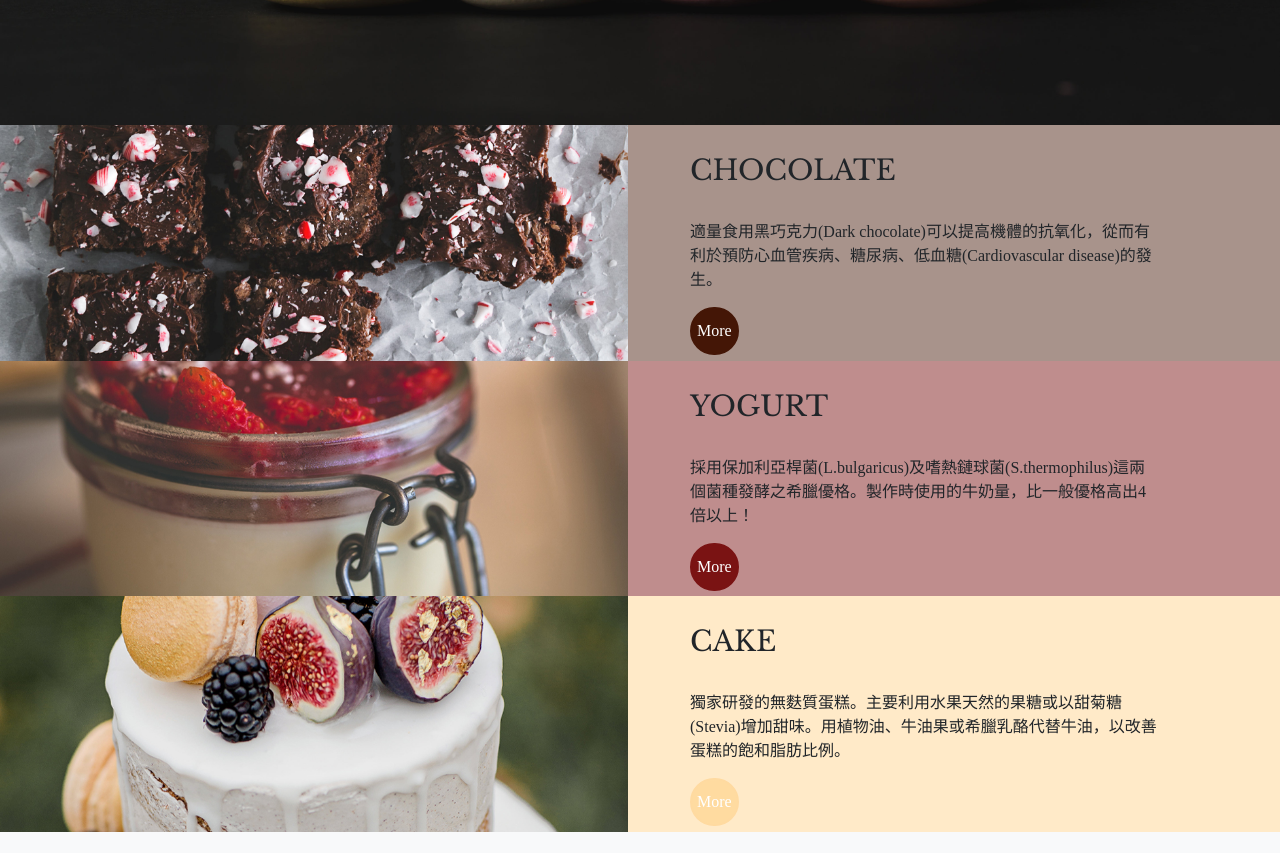
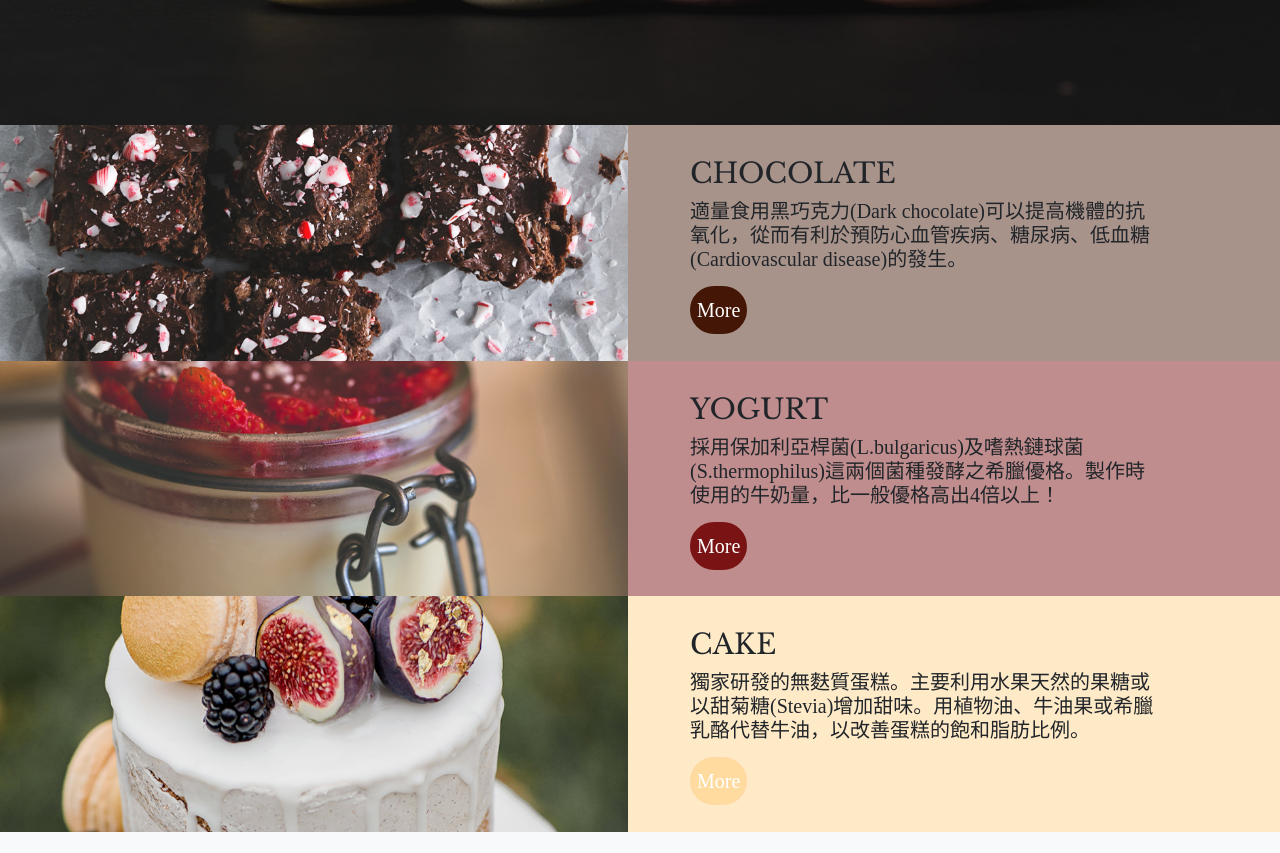
Before and after one commit to 08210304/08210304.github.io, a plain HTML site: page index.html in a window 1280 px wide. Shown: the part 1531-2384 px from the top of the page. Drawn offline with nearby package versions, Linux system fonts and the light colour scheme.

Commit message:
Add files via upload

```diff
--- a/index.html
+++ b/index.html
@@ -83,9 +83,11 @@
 font-family: 'Noto Serif TC', serif;">
         <br>
         <h3 style="font-family: 'Libre Baskerville', serif;">CHOCOLATE</h3>
-        <br>適量食用黑巧克力(Dark chocolate)可以提高機體的抗氧化，從而有利於預防心血管疾病、糖尿病、低血糖(Cardiovascular disease)的發生。
+        <h5>適量食用黑巧克力(Dark chocolate)可以提高機體的抗氧化，從而有利於預防心血管疾病、糖尿病、低血糖(Cardiovascular disease)的發生。
         <br>
-        <button class="morechoco">More</button>
+        <button class="morechoco" style="
+        margin-bottom: 10px;
+    ">More</button>
       </div>
     </div>
   </div>
@@ -175,9 +177,11 @@ font-family: 'Noto Serif TC', serif;">
 font-family: 'Noto Serif TC', serif;">
         <br>
         <h3 style="font-family: 'Libre Baskerville', serif;">YOGURT</h3>
-        <br>採用保加利亞桿菌(L.bulgaricus)及嗜熱鏈球菌(S.thermophilus)這兩個菌種發酵之希臘優格。製作時使用的牛奶量，比一般優格高出4倍以上！
+        <h5>採用保加利亞桿菌(L.bulgaricus)及嗜熱鏈球菌(S.thermophilus)這兩個菌種發酵之希臘優格。製作時使用的牛奶量，比一般優格高出4倍以上！
         <br>
-        <button class="moreyogurt">More</button>
+        <button class="moreyogurt" style="
+        margin-bottom: 10px;
+    ">More</button>
       </div>
     </div>
   </div>
@@ -269,9 +273,11 @@ font-family: 'Noto Serif TC', serif;">
 font-family: 'Noto Serif TC', serif;">
         <br>
         <h3 style="font-family: 'Libre Baskerville', serif;">CAKE</h3>
-        <br>獨家研發的無麩質蛋糕。主要利用水果天然的果糖或以甜菊糖(Stevia)增加甜味。用植物油、牛油果或希臘乳酪代替牛油，以改善蛋糕的飽和脂肪比例。
+        <h5>獨家研發的無麩質蛋糕。主要利用水果天然的果糖或以甜菊糖(Stevia)增加甜味。用植物油、牛油果或希臘乳酪代替牛油，以改善蛋糕的飽和脂肪比例。
         <br>
-        <button class="morecake">More</button>
+        <button class="morecake" style="
+        margin-bottom: 10px;
+    ">More</button>
       </div>
     </div>
   </div>
--- a/style.css
+++ b/style.css
@@ -133,3 +133,11 @@
     color:  rgb(237, 104, 32);
     font-family: 'Libre Baskerville', serif;
 }
+.map{
+    opacity: 0.3;
+}
+.map:hover{
+    opacity: 1;
+    transform:scale(1.05);
+    transition: 0.5s;
+}
```
